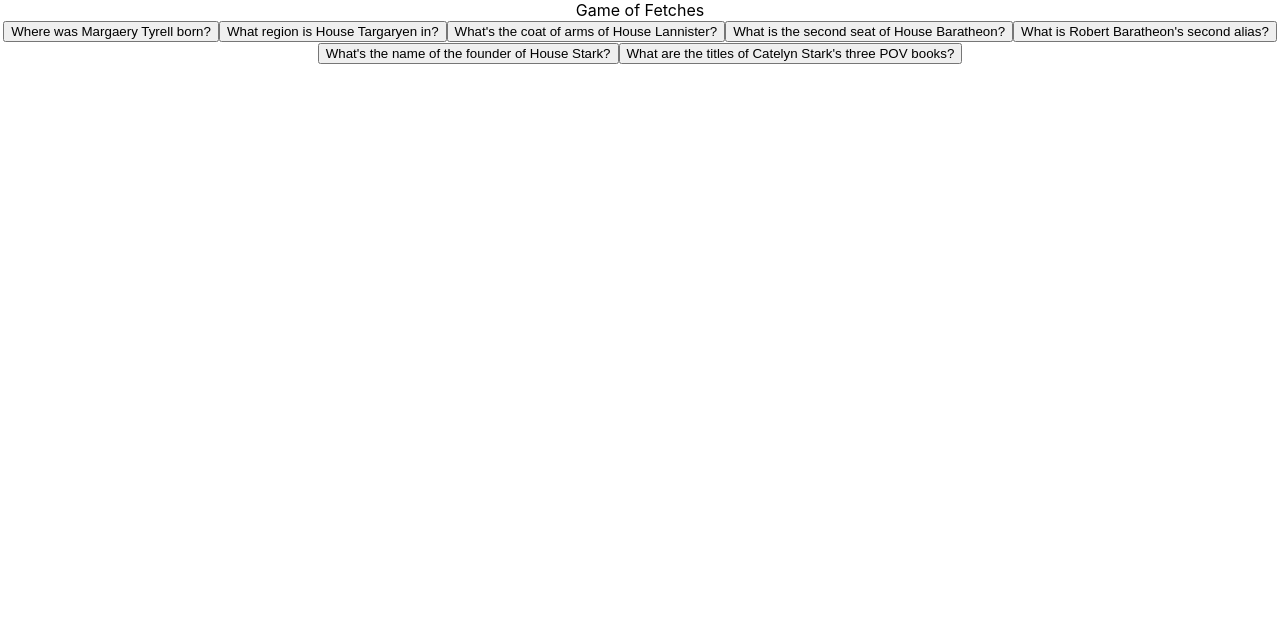
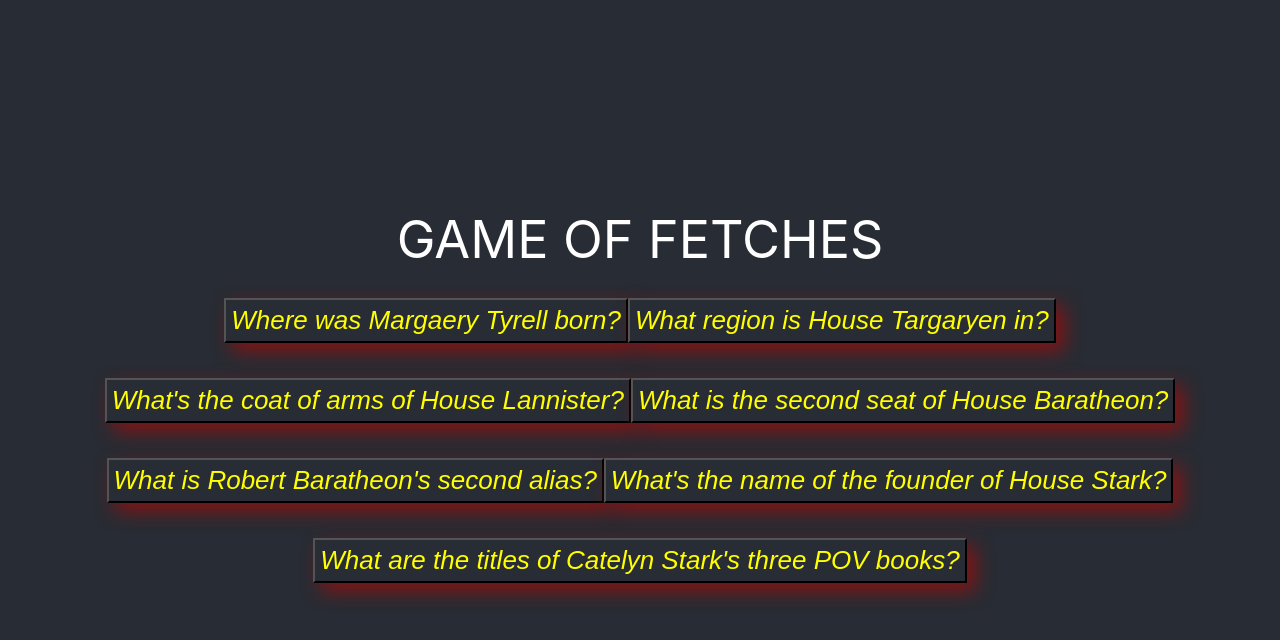
Before and after one commit to daler-bobojanov/Game-of-Fetches, a React (Create React App) app in the folder game-of-thrones/: page / in a window 1280 px wide. Shown: the top 640 px of the page. Built offline with nearby package versions, Linux system fonts and the light colour scheme.

Commit message:
added more style and optimization

```diff
--- a/game-of-thrones/src/App.css
+++ b/game-of-thrones/src/App.css
@@ -1,19 +1,42 @@
 .App {
   text-align: center;
+  background-color: #282c34;
+  min-height: 100vh;
+  display: flex;
+  flex-direction: column;
+  align-items: center;
+  justify-content: center;
+  font-size: calc(10px + 2vmin);
+  line-height: 80px;
 }
 
-.App-logo {
-  height: 40vmin;
-  pointer-events: none;
+header{
+  font-size: 2em;
+  text-transform: uppercase;
+}
+
+button{
+  font-size: 1em;
+  font-style: italic;
+  box-shadow: 8px 8px 19px #851313;
+  padding: 5px;
+  background-color: #282c34;
+  color: yellow;
+}
+
+button:hover{
+  background-color: yellow;
+  color: red
+}
+
+h1{
+  color: green;
+  line-height: 10%;
 }
 
 @media (prefers-reduced-motion: no-preference) {
-  .App-logo {
-    animation: App-logo-spin infinite 20s linear;
-  }
-}
 
-.App-header {
+.App {
   background-color: #282c34;
   min-height: 100vh;
   display: flex;
@@ -23,16 +46,4 @@
   font-size: calc(10px + 2vmin);
   color: white;
 }
-
-.App-link {
-  color: #61dafb;
 }
-
-@keyframes App-logo-spin {
-  from {
-    transform: rotate(0deg);
-  }
-  to {
-    transform: rotate(360deg);
-  }
-}
```
Also changed, not shown: 1 other file (tests, documents, lock files or other folders).
